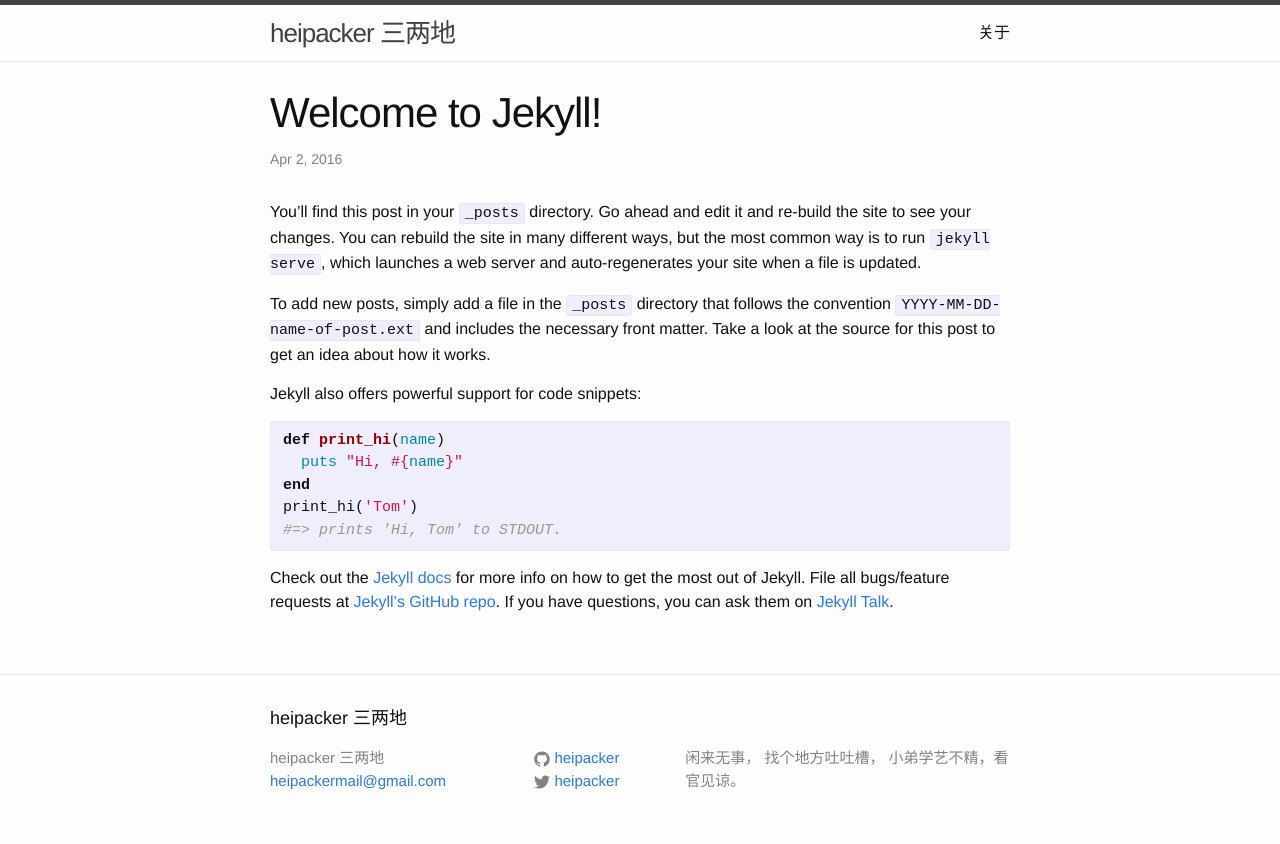
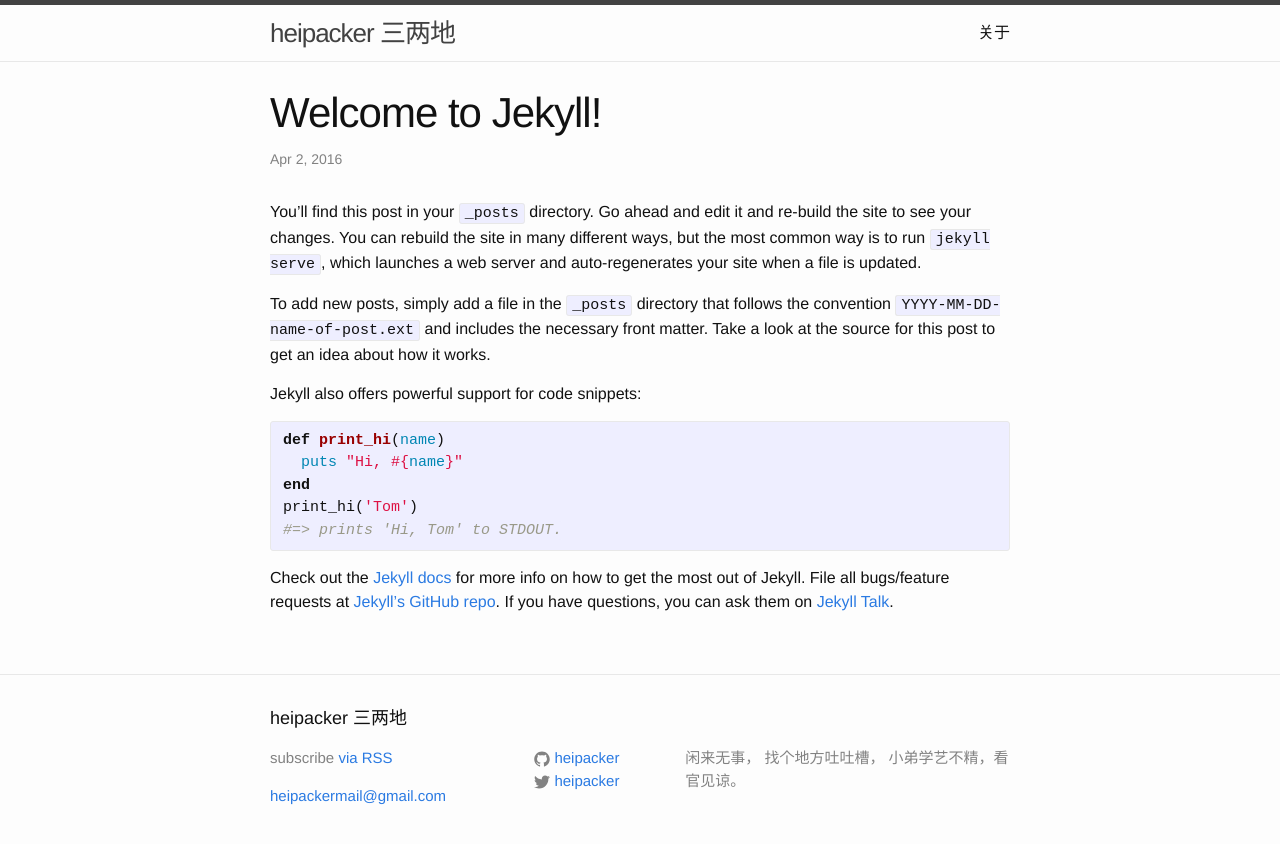
Before and after one commit to heipacker/heipacker.github.io, a Jekyll site: the page built from _posts/2016-04-02-welcome-to-jekyll.markdown, in a window 1280 px wide. Shown: the top 844 px of the page. Built offline with Jekyll 4.4.1, drawn with Linux system fonts in a browser that asks for light colours.

Commit message:
修改footer

```diff
--- a/_includes/footer.html
+++ b/_includes/footer.html
@@ -7,7 +7,7 @@
     <div class="footer-col-wrapper">
       <div class="footer-col footer-col-1">
         <ul class="contact-list">
-          <li>{{ site.title }}</li>
+	  <li><p class="rss-subscribe">subscribe <a href="{{ "/feed.xml" | prepend: site.baseurl }}">via RSS</a></p></li>
           <li><a href="mailto:{{ site.email }}">{{ site.email }}</a></li>
         </ul>
       </div>
```
